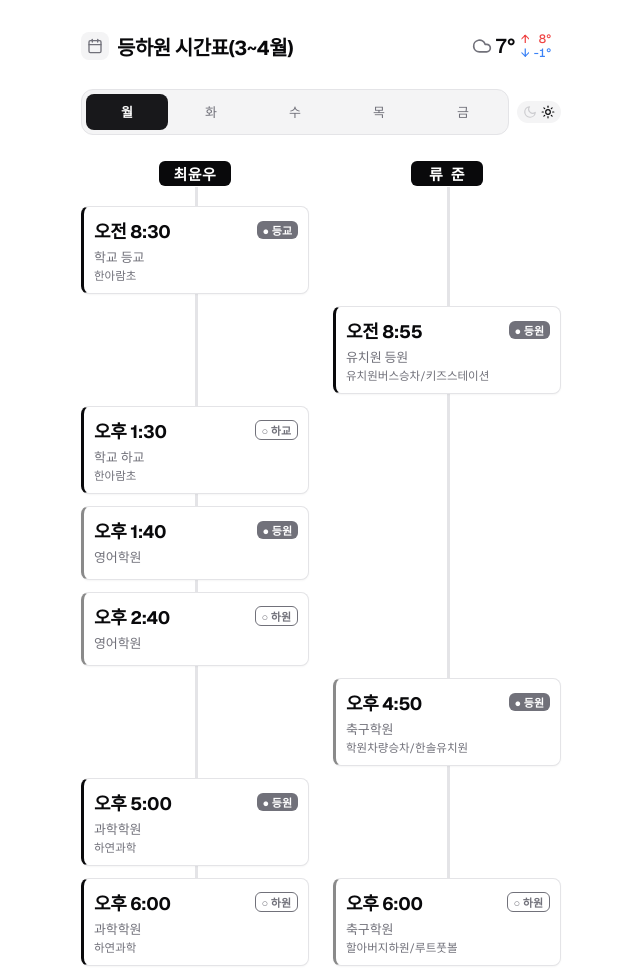
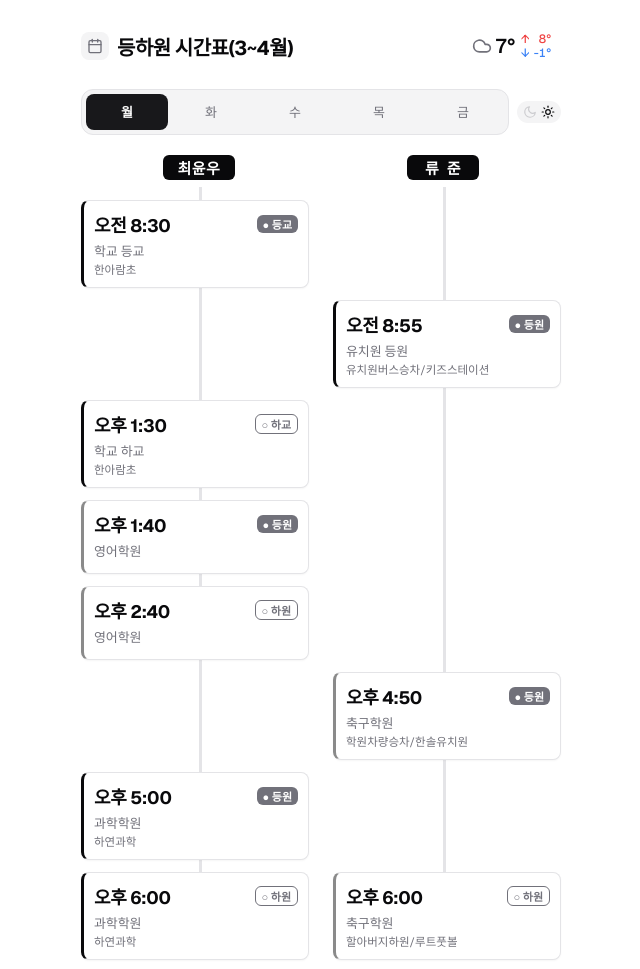
Before and after one commit to Ryu714/pickup-schedule, a plain HTML site: page index.html in a window 1280 px wide. Shown: the whole page, without its empty margins (319-959 px from the left). Drawn offline with nearby package versions, Linux system fonts and the light colour scheme.

Commit message:
refactor: 카드 레이아웃을 CSS Grid row 기반으로 변경
- flex column + 빈 셀 추정 높이 방식 → CSS Grid row 단위 레이아웃
- estimateCardHeight 함수 및 JS 높이 동기화 코드 제거
- 미사용 .side-row CSS, animation-delay 코드 정리
- 카드 간격 불균일 문제 근본적 해결

Co-Authored-By: Claude Opus 4.6 <noreply@anthropic.com>

```diff
--- a/index.html
+++ b/index.html
@@ -373,9 +373,28 @@
   .side-by-side {
     display: grid;
     grid-template-columns: 1fr var(--space-2) 1fr;
-    gap: 0;
+    row-gap: 12px;
     min-height: 120px;
     position: relative;
+  }
+
+  /* 타임라인 세로선: side-by-side 컨테이너에 배치 */
+  .side-by-side::before,
+  .side-by-side::after {
+    content: '';
+    position: absolute;
+    top: 40px;
+    bottom: 12px;
+    width: 3px;
+    background: var(--border);
+    z-index: 0;
+    pointer-events: none;
+  }
+  .side-by-side::before {
+    left: calc(25% - 2px);
+  }
+  .side-by-side::after {
+    left: calc(75% + 2px);
   }
 
   .side-col-name {
@@ -391,34 +410,17 @@
     min-width: 72px;
   }
 
-  .side-col {
-    display: flex;
-    flex-direction: column;
-    gap: 12px;
+  .side-cell, .side-cell-empty {
     position: relative;
+    z-index: 1;
   }
-
-  .side-col::after {
-    content: '';
-    position: absolute;
-    top: 40px;
-    bottom: 12px;
-    width: 3px;
-    background: var(--border);
-    z-index: 0;
+  .side-cell-left, .side-cell-empty-left {
+    grid-column: 1;
+    padding: 0 8px 0 0;
   }
-
-  .side-col-left {
-    padding: 6px 8px 6px 0;
-  }
-  .side-col-left::after {
-    left: calc(50% - 4px);
-  }
-  .side-col-right {
-    padding: 6px 0 6px 8px;
-  }
-  .side-col-right::after {
-    left: calc(50% + 4px);
+  .side-cell-right, .side-cell-empty-right {
+    grid-column: 3;
+    padding: 0 0 0 8px;
   }
 
   .side-divider {
@@ -463,10 +465,6 @@
   .side-card.is-past > * {
     opacity: 0.25;
     transition: opacity 300ms ease;
-  }
-
-  .side-row {
-    display: contents;
   }
 
   .side-card {
@@ -586,10 +584,10 @@
     .side-card .event-time { font-size: var(--text-base); }
     .side-card .event-name { font-size: 0.78rem; }
     .side-card .event-badge { font-size: 0.625rem; padding: 1px 5px; }
-    .side-col-left { padding-right: 6px; padding-left: 6px; }
-    .side-col-left::after { left: calc(50% - 1.5px); }
-    .side-col-right { padding-left: 6px; padding-right: 6px; }
-    .side-col-right::after { left: calc(50% - 1.5px); }
+    .side-cell-left, .side-cell-empty-left { padding-right: 6px; padding-left: 6px; }
+    .side-cell-right, .side-cell-empty-right { padding-left: 6px; padding-right: 6px; }
+    .side-by-side::before { left: calc(25% - 1.5px); }
+    .side-by-side::after { left: calc(75% - 1.5px); }
     .weather-widget { padding: 3px 8px; }
     .weather-temp { font-size: var(--text-lg); }
     .weather-icon svg { width: 18px; height: 18px; }
@@ -841,50 +839,32 @@ function renderBoth() {
 
   let html = `<div class="side-by-side">`;
 
-  // Build left column, divider, right column
-  let leftHtml = '<div class="side-col side-col-left"><div class="side-col-name"><span class="summary-badge summary-badge-yoonwoo">최윤우</span></div>';
-  let rightHtml = '<div class="side-col side-col-right"><div class="side-col-name"><span class="summary-badge summary-badge-jun">류 준</span></div>';
+  // Header row
+  html += '<div class="side-col-name" style="grid-column:1"><span class="summary-badge summary-badge-yoonwoo">최윤우</span></div>';
+  html += '<div style="grid-column:2"></div>';
+  html += '<div class="side-col-name" style="grid-column:3"><span class="summary-badge summary-badge-jun">류 준</span></div>';
 
-  rows.forEach((row, idx) => {
-    const delay = `style="animation-delay:${idx * 40}ms"`;
+  // Row-based layout: 좌/우 셀을 같은 grid row에 배치
+  rows.forEach((row) => {
     if (row.left) {
-      leftHtml += `<div class="side-cell" ${delay}>${buildSideCard(row.left, leftColorMap)}</div>`;
+      html += `<div class="side-cell side-cell-left">${buildSideCard(row.left, leftColorMap)}</div>`;
     } else {
-      leftHtml += `<div class="side-cell-empty" ${delay}><div style="height:${estimateCardHeight(row.right)}px"></div></div>`;
+      html += `<div class="side-cell-empty side-cell-empty-left"></div>`;
     }
+    html += `<div style="grid-column:2"></div>`;
     if (row.right) {
-      rightHtml += `<div class="side-cell" ${delay}>${buildSideCard(row.right, rightColorMap)}</div>`;
+      html += `<div class="side-cell side-cell-right">${buildSideCard(row.right, rightColorMap)}</div>`;
     } else {
-      rightHtml += `<div class="side-cell-empty" ${delay}><div style="height:${estimateCardHeight(row.left)}px"></div></div>`;
+      html += `<div class="side-cell-empty side-cell-empty-right"></div>`;
     }
   });
 
-  leftHtml += '</div>';
-  rightHtml += '</div>';
+  html += '</div>';
 
   _sideRows = rows;
-
-  html += leftHtml + '<div class="side-divider"></div>' + rightHtml + '</div>';
   area.innerHTML = html;
 
-  // 좌우 셀 높이 동기화: 추정값 오차로 인한 수직 위치 어긋남 방지
-  const sbsEl = area.querySelector('.side-by-side');
-  if (sbsEl) {
-    const lCells = sbsEl.querySelector('.side-col-left').querySelectorAll('.side-cell, .side-cell-empty');
-    const rCells = sbsEl.querySelector('.side-col-right').querySelectorAll('.side-cell, .side-cell-empty');
-    for (let i = 0; i < lCells.length; i++) {
-      const maxH = Math.max(lCells[i].offsetHeight, rCells[i].offsetHeight);
-      lCells[i].style.minHeight = maxH + 'px';
-      rCells[i].style.minHeight = maxH + 'px';
-    }
-  }
-
   requestAnimationFrame(() => renderNowIndicator(true));
-}
-
-function estimateCardHeight(ev) {
-  if (!ev) return 60;
-  return ev.detail ? 76 : 64;
 }
 
 function renderNowIndicator(scrollToCenter) {
@@ -907,11 +887,8 @@ function renderNowIndicator(scrollToCenter) {
   // 이벤트 범위 ±60분 벗어나면 비표시
   if (nowMin < firstTime - 60 || nowMin > lastTime + 60) return;
 
-  const leftCol = sbs.querySelector('.side-col-left');
-  const rightCol = sbs.querySelector('.side-col-right');
-  if (!leftCol || !rightCol) return;
-  const leftCells = leftCol.querySelectorAll('.side-cell, .side-cell-empty');
-  const rightCells = rightCol.querySelectorAll('.side-cell, .side-cell-empty');
+  const leftCells = sbs.querySelectorAll('.side-cell-left, .side-cell-empty-left');
+  const rightCells = sbs.querySelectorAll('.side-cell-right, .side-cell-empty-right');
   if (leftCells.length === 0) return;
 
   const sbsRect = sbs.getBoundingClientRect();
@@ -990,12 +967,8 @@ function applyGlowToNextCards() {
   const sbs = document.querySelector('.side-by-side');
   if (!sbs) return;
 
-  const leftCol = sbs.querySelector('.side-col-left');
-  const rightCol = sbs.querySelector('.side-col-right');
-  if (!leftCol || !rightCol) return;
-
-  const leftCells = leftCol.querySelectorAll('.side-cell, .side-cell-empty');
-  const rightCells = rightCol.querySelectorAll('.side-cell, .side-cell-empty');
+  const leftCells = sbs.querySelectorAll('.side-cell-left, .side-cell-empty-left');
+  const rightCells = sbs.querySelectorAll('.side-cell-right, .side-cell-empty-right');
 
   const glowCards = [];
   if (leftCells[nextRowIdx]) {
```
